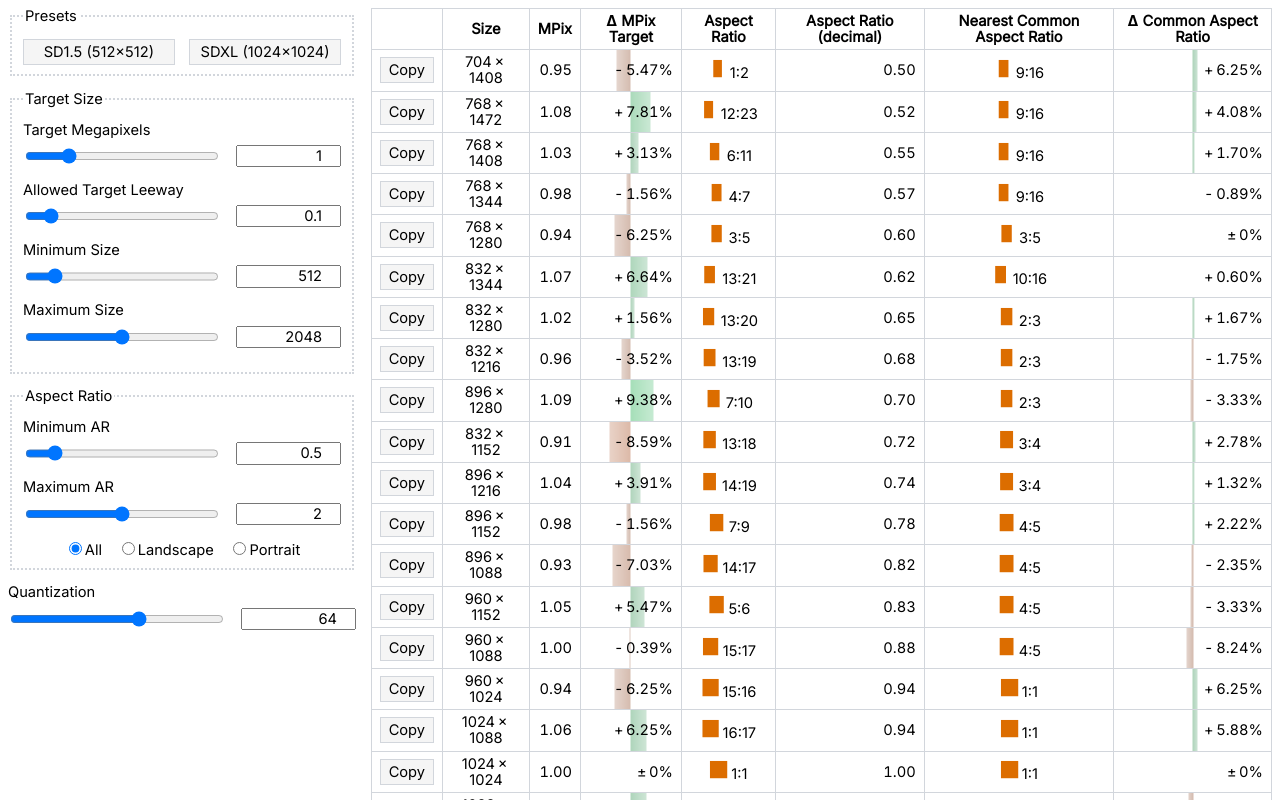
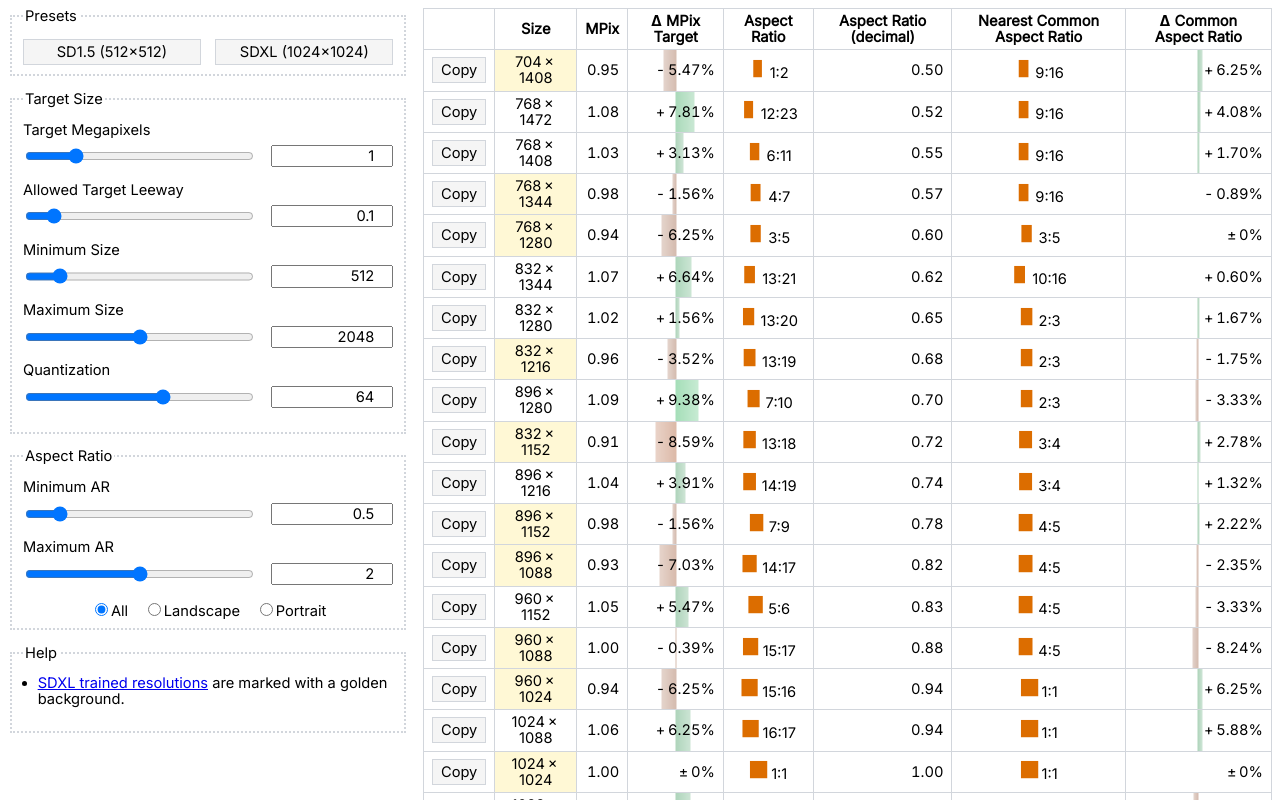
Before and after one commit to akx/res-helper, a React (Vite) app: page / in a window 1280 px wide. Shown: the top 800 px of the page. Built offline with nearby package versions, Linux system fonts and the light colour scheme.

Commit message:
Highlight SDXL trained resolutions

```diff
--- a/package.json
+++ b/package.json
@@ -12,6 +12,7 @@
     "prettify": "prettier --write ."
   },
   "dependencies": {
+    "classnames": "^2.3.2",
     "react": "^18.2.0",
     "react-dom": "^18.2.0"
   },
--- a/src/App.tsx
+++ b/src/App.tsx
@@ -106,6 +106,13 @@ export default function App() {
             value={maxSize}
             onChange={setMaxSize}
           />
+          <NumberControl
+            label="Quantization"
+            min={8}
+            step={1}
+            value={quantization}
+            onChange={setQuantization}
+          />
         </fieldset>
         <fieldset>
           <legend>Aspect Ratio</legend>
@@ -152,13 +159,18 @@ export default function App() {
             </label>
           </div>
         </fieldset>
-        <NumberControl
-          label="Quantization"
-          min={8}
-          step={1}
-          value={quantization}
-          onChange={setQuantization}
-        />
+
+        <fieldset>
+          <legend>Help</legend>
+          <ul>
+            <li>
+              <a href="https://www.reddit.com/r/StableDiffusion/comments/15c3rf6/sdxl_resolution_cheat_sheet/">
+                SDXL trained resolutions
+              </a>{" "}
+              are marked with a golden background.
+            </li>
+          </ul>
+        </fieldset>
       </aside>
       <main>
         <ResolutionsTableMemo
--- a/src/components/ResolutionsTable.tsx
+++ b/src/components/ResolutionsTable.tsx
@@ -4,6 +4,8 @@ import { getNearestCommonAspectRatio } from "../helpers/commonAspectRatios.ts";
 import { formatFraction, fractionToDecimal } from "../helpers/fractions.ts";
 import { ARPreviewSVG } from "./ARPreviewSVG.tsx";
 import { CopyButton } from "./CopyButton.tsx";
+import cx from "classnames";
+import sdxlTrainedResolutions from "../helpers/sdxlResolutions.ts";
 
 function formatPercentageDelta(percentageDelta: number) {
   if (percentageDelta === 0) return "\u00B1\u20090%";
@@ -38,6 +40,9 @@ function computeDeltaBarBackground(difference: number, maximum: number) {
 
 function ResolutionRow({ res, targetMpix, pixLeeway }: ResolutionRowProps) {
   const { width, height, arFraction, pix } = res;
+  const isSDXLTrainedResolution = sdxlTrainedResolutions.has(
+    `${width}x${height}`,
+  );
   const nearestAR = getNearestCommonAspectRatio(arFraction);
   const nearestARDifference = fractionToDecimal(nearestAR) - res.ar;
   const targetMpixDifference = pix / 1024 / 1024 - targetMpix;
@@ -46,7 +51,12 @@ function ResolutionRow({ res, targetMpix, pixLeeway }: ResolutionRowProps) {
       <td>
         <CopyButton text={`${res.width}x${res.height}`}>Copy</CopyButton>
       </td>
-      <td className="frac-col">
+      <td
+        className={cx({
+          "frac-col": true,
+          "sdxl-trained": isSDXLTrainedResolution,
+        })}
+      >
         {width}&#x2009;&times;&#x2009;{height}
       </td>
       <td className="num-col">{(pix / 1024 / 1024).toFixed(2)}</td>
--- /dev/null
+++ b/src/helpers/sdxlResolutions.ts
@@ -0,0 +1,49 @@
+// Via https://www.reddit.com/r/StableDiffusion/comments/15c3rf6/comment/jtvi4hd/
+
+const sdxlTrainedResolutions = new Set([
+  // SDXL Base resolution
+  "1024x1024",
+  // SDXL Resolutions, widescreen
+  "2048x512",
+  "1984x512",
+  "1920x512",
+  "1856x512",
+  "1792x576",
+  "1728x576",
+  "1664x576",
+  "1600x640",
+  "1536x640",
+  "1472x704",
+  "1408x704",
+  "1344x704",
+  "1344x768",
+  "1280x768",
+  "1216x832",
+  "1152x832",
+  "1152x896",
+  "1088x896",
+  "1088x960",
+  "1024x960",
+  // SDXL Resolutions, portrait
+  "960x1024",
+  "960x1088",
+  "896x1088",
+  "896x1152",
+  "832x1152",
+  "832x1216",
+  "768x1280",
+  "768x1344",
+  "704x1408",
+  "704x1472",
+  "640x1536",
+  "640x1600",
+  "576x1664",
+  "576x1728",
+  "576x1792",
+  "512x1856",
+  "512x1920",
+  "512x1984",
+  "512x2048",
+]);
+
+export default sdxlTrainedResolutions;
--- a/src/index.css
+++ b/src/index.css
@@ -1,8 +1,22 @@
-@import url('https://fonts.googleapis.com/css2?family=Inter&display=swap');
+@import url("https://fonts.googleapis.com/css2?family=Inter&display=swap");
 
-body, input, button, select, textarea {
-    font-family: 'Inter', -apple-system, BlinkMacSystemFont, "Segoe UI", "Roboto", "Oxygen",
-    "Ubuntu", "Cantarell", "Fira Sans", "Droid Sans", "Helvetica Neue",
+body,
+input,
+button,
+select,
+textarea {
+  font-family:
+    "Inter",
+    -apple-system,
+    BlinkMacSystemFont,
+    "Segoe UI",
+    "Roboto",
+    "Oxygen",
+    "Ubuntu",
+    "Cantarell",
+    "Fira Sans",
+    "Droid Sans",
+    "Helvetica Neue",
     sans-serif;
   font-size: 11pt;
   line-height: 1.1;
@@ -41,10 +55,12 @@ td {
   display: flex;
   gap: 1em;
 }
-.num-control label > div > input[type=range] {
+
+.num-control label > div > input[type="range"] {
   flex: 2;
 }
-.num-control label > div > input[type=number] {
+
+.num-control label > div > input[type="number"] {
   flex: 1;
   text-align: right;
 }
@@ -99,3 +115,12 @@ table tr:hover {
   gap: 1em;
   justify-content: center;
 }
+
+.sdxl-trained {
+  background: rgba(255, 232, 117, 0.3);
+}
+
+ul {
+  margin-top: 0;
+  padding-left: 1em;
+}
--- a/src/main.tsx
+++ b/src/main.tsx
@@ -9,5 +9,5 @@ const root = createRoot(rootElement!);
 root.render(
   <React.StrictMode>
     <App />
-  </React.StrictMode>
+  </React.StrictMode>,
 );
```
Also changed, not shown: 1 other file (tests, documents, lock files or other folders). Lines whose indentation alone changed are shown as unchanged.
